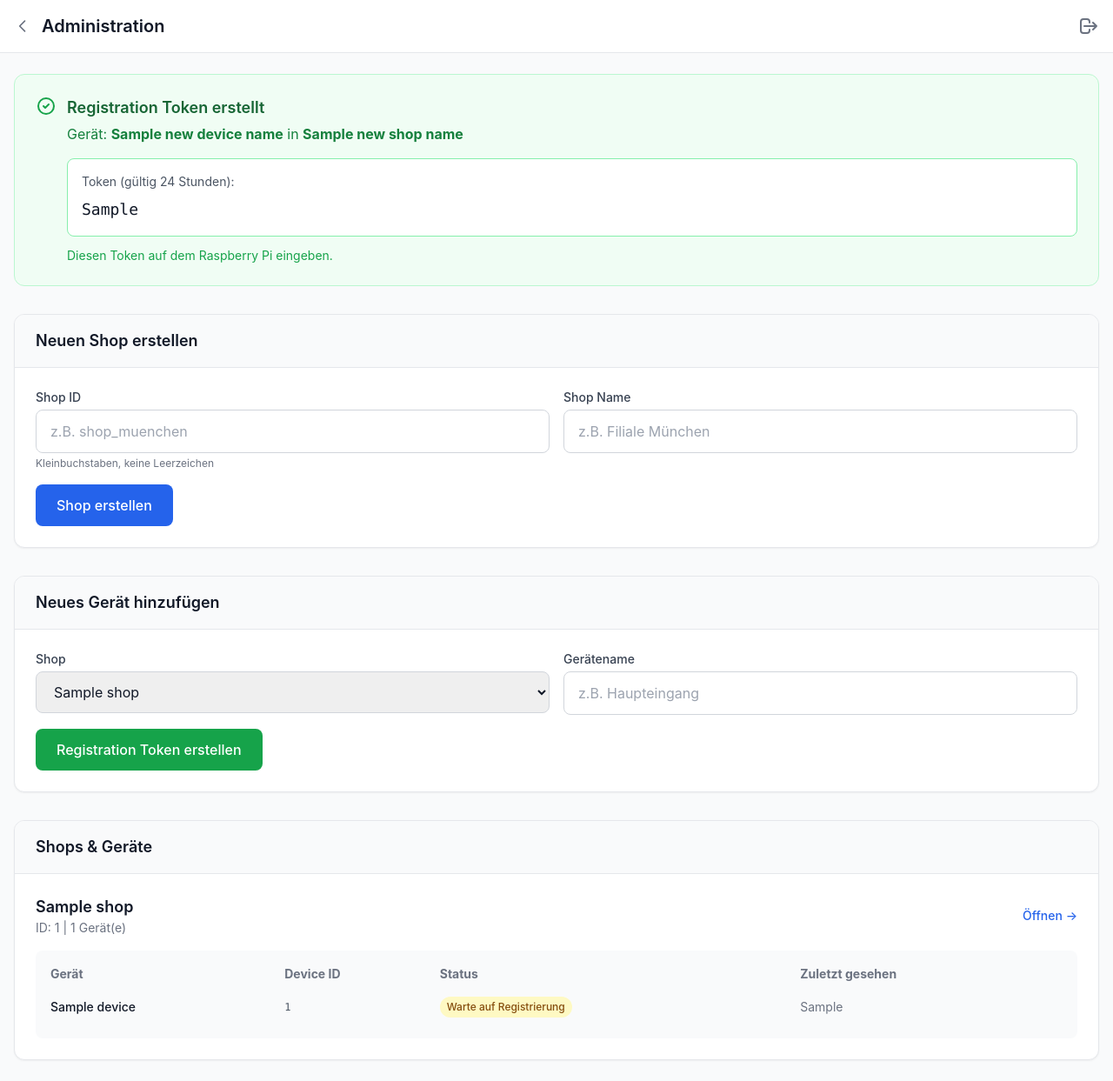
After one commit to twaitschulies/sentra-tunnel-server, a FastAPI app: template app/templates/pages/admin.html in a window 1280 px wide. The commit adds this page. Shown: the whole page at 87% size. Run offline with FastAPI, Linux system fonts and the light colour scheme; the template is opened without the code that fills it: most values are stand-ins (such as "Sample title", 1, 10 or a date in 2020); some libraries are stand-ins or nearby versions.

Commit message:
feat: Add admin page for shop and device management
- New admin page at /admin for managing shops and devices
- Create shops with ID and name
- Create devices with registration tokens (valid 24h)
- Added database functions for device/token management
- Admin link in dashboard user menu and FAB button
- Display generated registration token for Pi registration

🤖 Generated with [Claude Code](https://claude.com/claude-code)

Co-Authored-By: Claude Opus 4.5 <noreply@anthropic.com>

```diff
--- /dev/null
+++ b/app/templates/pages/admin.html
@@ -0,0 +1,189 @@
+{% extends "base.html" %}
+
+{% block title %}Admin - Sentra Tunnel{% endblock %}
+
+{% block content %}
+<div class="min-h-screen bg-gray-50">
+    <!-- Header -->
+    <header class="bg-white border-b border-gray-200 sticky top-0 z-10">
+        <div class="max-w-7xl mx-auto px-4 py-4 flex items-center justify-between">
+            <div class="flex items-center space-x-3">
+                <a href="/dashboard" class="text-gray-500 hover:text-gray-700">
+                    <svg class="w-5 h-5" fill="none" stroke="currentColor" viewBox="0 0 24 24">
+                        <path stroke-linecap="round" stroke-linejoin="round" stroke-width="2" d="M15 19l-7-7 7-7"/>
+                    </svg>
+                </a>
+                <h1 class="text-xl font-semibold text-gray-900">Administration</h1>
+            </div>
+            <a href="/auth/logout" class="text-gray-500 hover:text-gray-700">
+                <svg class="w-6 h-6" fill="none" stroke="currentColor" viewBox="0 0 24 24">
+                    <path stroke-linecap="round" stroke-linejoin="round" stroke-width="2" d="M17 16l4-4m0 0l-4-4m4 4H7m6 4v1a3 3 0 01-3 3H6a3 3 0 01-3-3V7a3 3 0 013-3h4a3 3 0 013 3v1"/>
+                </svg>
+            </a>
+        </div>
+    </header>
+
+    <main class="max-w-7xl mx-auto px-4 py-6 space-y-8">
+
+        <!-- New Token Display -->
+        {% if new_token %}
+        <div class="bg-green-50 border border-green-200 rounded-xl p-6">
+            <div class="flex items-start space-x-3">
+                <div class="flex-shrink-0">
+                    <svg class="w-6 h-6 text-green-600" fill="none" stroke="currentColor" viewBox="0 0 24 24">
+                        <path stroke-linecap="round" stroke-linejoin="round" stroke-width="2" d="M9 12l2 2 4-4m6 2a9 9 0 11-18 0 9 9 0 0118 0z"/>
+                    </svg>
+                </div>
+                <div class="flex-1">
+                    <h3 class="text-lg font-semibold text-green-800">Registration Token erstellt</h3>
+                    <p class="text-green-700 mt-1">Gerät: <strong>{{ new_device_name }}</strong> in <strong>{{ new_shop_name }}</strong></p>
+                    <div class="mt-4 bg-white rounded-lg p-4 border border-green-300">
+                        <p class="text-sm text-gray-600 mb-2">Token (gültig 24 Stunden):</p>
+                        <code class="block text-lg font-mono text-gray-900 break-all select-all">{{ new_token }}</code>
+                    </div>
+                    <p class="text-sm text-green-600 mt-3">Diesen Token auf dem Raspberry Pi eingeben.</p>
+                </div>
+            </div>
+        </div>
+        {% endif %}
+
+        <!-- Create Shop Section -->
+        <section class="bg-white rounded-xl shadow-sm border border-gray-200 overflow-hidden">
+            <div class="px-6 py-4 border-b border-gray-200 bg-gray-50">
+                <h2 class="text-lg font-semibold text-gray-900">Neuen Shop erstellen</h2>
+            </div>
+            <form action="/admin/shop/create" method="POST" class="p-6">
+                <div class="grid grid-cols-1 md:grid-cols-2 gap-4">
+                    <div>
+                        <label for="shop_id" class="block text-sm font-medium text-gray-700 mb-1">Shop ID</label>
+                        <input type="text" id="shop_id" name="shop_id" required
+                               placeholder="z.B. shop_muenchen"
+                               class="w-full px-4 py-3 border border-gray-300 rounded-lg focus:ring-2 focus:ring-blue-500 focus:border-blue-500">
+                        <p class="text-xs text-gray-500 mt-1">Kleinbuchstaben, keine Leerzeichen</p>
+                    </div>
+                    <div>
+                        <label for="shop_name" class="block text-sm font-medium text-gray-700 mb-1">Shop Name</label>
+                        <input type="text" id="shop_name" name="shop_name" required
+                               placeholder="z.B. Filiale München"
+                               class="w-full px-4 py-3 border border-gray-300 rounded-lg focus:ring-2 focus:ring-blue-500 focus:border-blue-500">
+                    </div>
+                </div>
+                <div class="mt-4">
+                    <button type="submit" class="px-6 py-3 bg-blue-600 text-white font-medium rounded-lg hover:bg-blue-700 transition-colors">
+                        Shop erstellen
+                    </button>
+                </div>
+            </form>
+        </section>
+
+        <!-- Create Device Section -->
+        {% if shops %}
+        <section class="bg-white rounded-xl shadow-sm border border-gray-200 overflow-hidden">
+            <div class="px-6 py-4 border-b border-gray-200 bg-gray-50">
+                <h2 class="text-lg font-semibold text-gray-900">Neues Gerät hinzufügen</h2>
+            </div>
+            <form action="/admin/device/create" method="POST" class="p-6">
+                <div class="grid grid-cols-1 md:grid-cols-2 gap-4">
+                    <div>
+                        <label for="device_shop_id" class="block text-sm font-medium text-gray-700 mb-1">Shop</label>
+                        <select id="device_shop_id" name="shop_id" required
+                                class="w-full px-4 py-3 border border-gray-300 rounded-lg focus:ring-2 focus:ring-blue-500 focus:border-blue-500">
+                            {% for shop in shops %}
+                            <option value="{{ shop.id }}">{{ shop.name }}</option>
+                            {% endfor %}
+                        </select>
+                    </div>
+                    <div>
+                        <label for="device_name" class="block text-sm font-medium text-gray-700 mb-1">Gerätename</label>
+                        <input type="text" id="device_name" name="device_name" required
+                               placeholder="z.B. Haupteingang"
+                               class="w-full px-4 py-3 border border-gray-300 rounded-lg focus:ring-2 focus:ring-blue-500 focus:border-blue-500">
+                    </div>
+                </div>
+                <div class="mt-4">
+                    <button type="submit" class="px-6 py-3 bg-green-600 text-white font-medium rounded-lg hover:bg-green-700 transition-colors">
+                        Registration Token erstellen
+                    </button>
+                </div>
+            </form>
+        </section>
+        {% endif %}
+
+        <!-- Existing Shops -->
+        <section class="bg-white rounded-xl shadow-sm border border-gray-200 overflow-hidden">
+            <div class="px-6 py-4 border-b border-gray-200 bg-gray-50">
+                <h2 class="text-lg font-semibold text-gray-900">Shops & Geräte</h2>
+            </div>
+            <div class="divide-y divide-gray-200">
+                {% if shops %}
+                    {% for shop in shops %}
+                    <div class="p-6">
+                        <div class="flex items-center justify-between mb-4">
+                            <div>
+                                <h3 class="text-lg font-semibold text-gray-900">{{ shop.name }}</h3>
+                                <p class="text-sm text-gray-500">ID: {{ shop.id }} | {{ shop.device_count }} Gerät(e)</p>
+                            </div>
+                            <a href="/shop/{{ shop.id }}" class="text-blue-600 hover:text-blue-800 text-sm font-medium">
+                                Öffnen &rarr;
+                            </a>
+                        </div>
+
+                        {% if shop.devices %}
+                        <div class="bg-gray-50 rounded-lg p-4">
+                            <table class="w-full text-sm">
+                                <thead>
+                                    <tr class="text-left text-gray-500">
+                                        <th class="pb-2">Gerät</th>
+                                        <th class="pb-2">Device ID</th>
+                                        <th class="pb-2">Status</th>
+                                        <th class="pb-2">Zuletzt gesehen</th>
+                                    </tr>
+                                </thead>
+                                <tbody class="divide-y divide-gray-200">
+                                    {% for device in shop.devices %}
+                                    <tr>
+                                        <td class="py-2 font-medium text-gray-900">{{ device.name or 'Unbenannt' }}</td>
+                                        <td class="py-2 text-gray-600 font-mono text-xs">{{ device.device_id }}</td>
+                                        <td class="py-2">
+                                            {% if device.status == 'online' %}
+                                            <span class="inline-flex items-center px-2 py-1 rounded-full text-xs font-medium bg-green-100 text-green-800">
+                                                Online
+                                            </span>
+                                            {% elif device.status == 'pending' %}
+                                            <span class="inline-flex items-center px-2 py-1 rounded-full text-xs font-medium bg-yellow-100 text-yellow-800">
+                                                Warte auf Registrierung
+                                            </span>
+                                            {% else %}
+                                            <span class="inline-flex items-center px-2 py-1 rounded-full text-xs font-medium bg-gray-100 text-gray-600">
+                                                Offline
+                                            </span>
+                                            {% endif %}
+                                        </td>
+                                        <td class="py-2 text-gray-500">{{ device.last_seen or '-' }}</td>
+                                    </tr>
+                                    {% endfor %}
+                                </tbody>
+                            </table>
+                        </div>
+                        {% else %}
+                        <p class="text-gray-500 text-sm">Keine Geräte in diesem Shop.</p>
+                        {% endif %}
+                    </div>
+                    {% endfor %}
+                {% else %}
+                <div class="p-12 text-center">
+                    <div class="w-16 h-16 bg-gray-100 rounded-2xl flex items-center justify-center mx-auto mb-4">
+                        <svg class="w-8 h-8 text-gray-400" fill="none" stroke="currentColor" viewBox="0 0 24 24">
+                            <path stroke-linecap="round" stroke-linejoin="round" stroke-width="2" d="M19 21V5a2 2 0 00-2-2H7a2 2 0 00-2 2v16m14 0h2m-2 0h-5m-9 0H3m2 0h5M9 7h1m-1 4h1m4-4h1m-1 4h1m-5 10v-5a1 1 0 011-1h2a1 1 0 011 1v5m-4 0h4"/>
+                        </svg>
+                    </div>
+                    <h3 class="text-lg font-semibold text-gray-900">Keine Shops</h3>
+                    <p class="text-gray-500 mt-1">Erstelle oben deinen ersten Shop.</p>
+                </div>
+                {% endif %}
+            </div>
+        </section>
+
+    </main>
+</div>
+{% endblock %}
```
Also changed, not shown: app/models/database.py (+79 -0 lines), app/routes/portal.py (+98 -1 lines), app/templates/pages/dashboard.html (+17 -6 lines).
